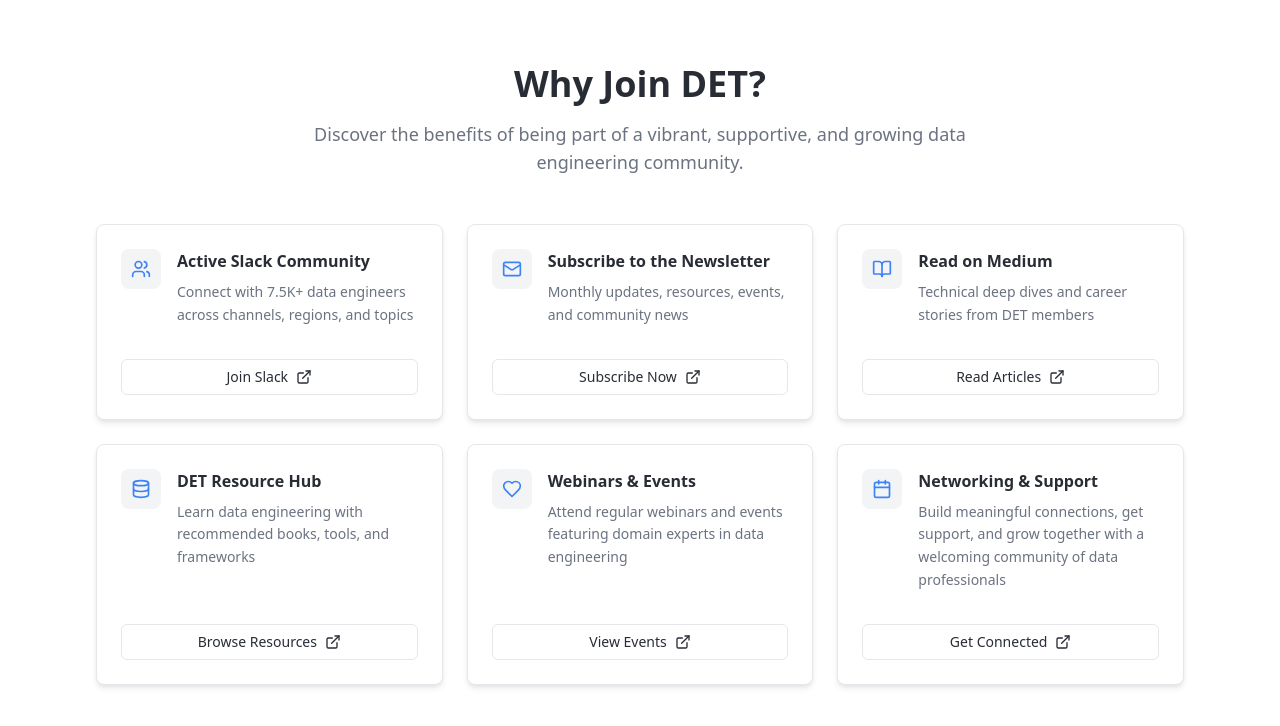
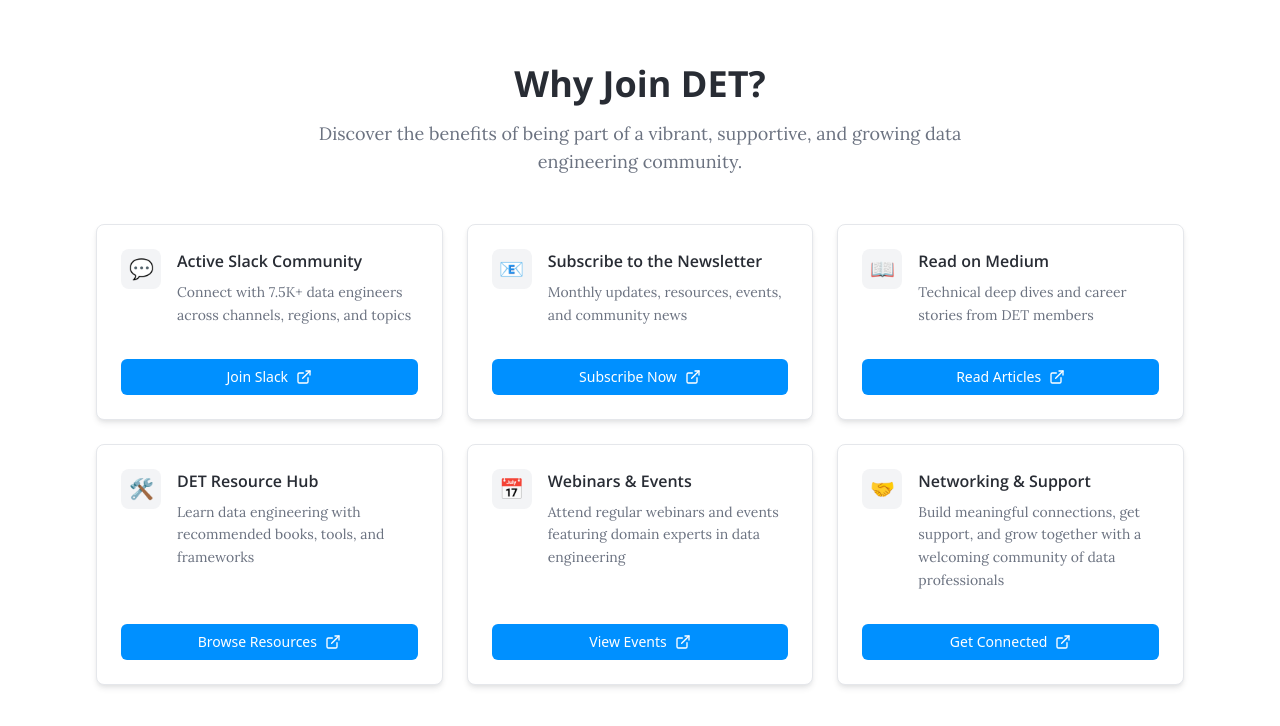
Before and after one commit to zhenniwu/det-why-join-tile-redesign, a React (Vite) app: page / in a window 1280 px wide. Shown: the top 726 px of the page. Built offline with nearby package versions, Linux system fonts and the light colour scheme.

Commit message:
Refactor DET Join Section styling
Update fonts, icons, and button styles to match the original website's design.

```diff
--- a/index.html
+++ b/index.html
@@ -6,6 +6,9 @@
     <title>det-engage-ways</title>
     <meta name="description" content="Lovable Generated Project" />
     <meta name="author" content="Lovable" />
+    <link rel="preconnect" href="https://fonts.googleapis.com">
+    <link rel="preconnect" href="https://fonts.gstatic.com" crossorigin>
+    <link href="https://fonts.googleapis.com/css2?family=Open+Sans:wght@400;600;700&family=Lora:wght@400;500&display=swap" rel="stylesheet">
 
     <meta property="og:title" content="det-engage-ways" />
     <meta property="og:description" content="Lovable Generated Project" />
--- a/src/components/DETJoinSection.tsx
+++ b/src/components/DETJoinSection.tsx
@@ -1,47 +1,47 @@
 import { Button } from "@/components/ui/button";
-import { ExternalLink, Users, Mail, BookOpen, Database, Heart, Calendar } from "lucide-react";
+import { ExternalLink } from "lucide-react";
 
 const DETJoinSection = () => {
   const tiles = [
     {
       title: "Active Slack Community",
       description: "Connect with 7.5K+ data engineers across channels, regions, and topics",
-      icon: Users,
+      emoji: "💬",
       href: "#slack",
       cta: "Join Slack",
     },
     {
       title: "Subscribe to the Newsletter",
       description: "Monthly updates, resources, events, and community news",
-      icon: Mail,
+      emoji: "📧",
       href: "#newsletter",
       cta: "Subscribe Now",
     },
     {
       title: "Read on Medium",
       description: "Technical deep dives and career stories from DET members",
-      icon: BookOpen,
+      emoji: "📖",
       href: "#medium",
       cta: "Read Articles",
     },
     {
       title: "DET Resource Hub",
       description: "Learn data engineering with recommended books, tools, and frameworks",
-      icon: Database,
+      emoji: "🛠️",
       href: "#resources",
       cta: "Browse Resources",
     },
     {
       title: "Webinars & Events",
       description: "Attend regular webinars and events featuring domain experts in data engineering",
-      icon: Heart,
+      emoji: "📅",
       href: "#events",
       cta: "View Events",
     },
     {
       title: "Networking & Support",
       description: "Build meaningful connections, get support, and grow together with a welcoming community of data professionals",
-      icon: Calendar,
+      emoji: "🤝",
       href: "#networking",
       cta: "Get Connected",
     },
@@ -51,10 +51,10 @@ const DETJoinSection = () => {
     <section className="py-16 px-4 sm:px-6 lg:px-8 max-w-6xl mx-auto">
       {/* Header */}
       <div className="text-center mb-12">
-        <h2 className="text-3xl sm:text-4xl font-bold text-foreground mb-4">
+        <h2 className="text-3xl sm:text-4xl font-bold font-opensans text-foreground mb-4">
           Why Join DET?
         </h2>
-        <p className="text-lg text-muted-foreground max-w-2xl mx-auto">
+        <p className="text-lg font-lora text-muted-foreground max-w-2xl mx-auto">
           Discover the benefits of being part of a vibrant, supportive, and growing data engineering community.
         </p>
       </div>
@@ -62,7 +62,6 @@ const DETJoinSection = () => {
       {/* Tiles Grid */}
       <div className="grid grid-cols-1 md:grid-cols-2 lg:grid-cols-3 gap-6">
         {tiles.map((tile, index) => {
-          const Icon = tile.icon;
           return (
             <div
               key={index}
@@ -71,13 +70,13 @@ const DETJoinSection = () => {
               <div className="flex flex-col h-full">
                 <div className="flex items-start gap-4 mb-4">
                   <div className="flex-shrink-0 w-10 h-10 bg-secondary rounded-lg flex items-center justify-center group-hover:bg-primary/10 transition-colors duration-200">
-                    <Icon className="w-5 h-5 text-primary" />
+                    <span className="text-xl">{tile.emoji}</span>
                   </div>
                   <div className="flex-1">
-                    <h3 className="font-semibold text-foreground mb-2 group-hover:text-primary transition-colors duration-200">
+                    <h3 className="font-opensans font-semibold text-foreground mb-2 group-hover:text-primary transition-colors duration-200">
                       {tile.title}
                     </h3>
-                    <p className="text-sm text-muted-foreground leading-relaxed">
+                    <p className="text-sm font-lora text-muted-foreground leading-relaxed">
                       {tile.description}
                     </p>
                   </div>
@@ -85,9 +84,9 @@ const DETJoinSection = () => {
 
                 <div className="mt-auto pt-4">
                   <Button
-                    variant="outline"
+                    variant="primary"
                     size="sm"
-                    className="w-full group-hover:border-primary group-hover:text-primary transition-all duration-200"
+                    className="w-full"
                     asChild
                   >
                     <a href={tile.href} className="flex items-center justify-center gap-2">
--- a/src/components/ui/button.tsx
+++ b/src/components/ui/button.tsx
@@ -10,6 +10,7 @@ const buttonVariants = cva(
     variants: {
       variant: {
         default: "bg-primary text-primary-foreground hover:bg-primary/90",
+        primary: "bg-primary text-primary-foreground hover:bg-[hsl(var(--primary-hover))]",
         destructive:
           "bg-destructive text-destructive-foreground hover:bg-destructive/90",
         outline:
--- a/src/index.css
+++ b/src/index.css
@@ -18,9 +18,10 @@ All colors MUST be HSL.
     --popover: 0 0% 100%;
     --popover-foreground: 220 13% 18%;
 
-    /* Clean blues for primary actions */
-    --primary: 217 91% 60%;
+    /* DET brand blue for primary actions */
+    --primary: 206 100% 50%;
     --primary-foreground: 0 0% 100%;
+    --primary-hover: 188 100% 31%;
 
     /* Subtle grays for secondary elements */
     --secondary: 220 14% 96%;
@@ -77,8 +78,9 @@ All colors MUST be HSL.
     --popover: 222.2 84% 4.9%;
     --popover-foreground: 210 40% 98%;
 
-    --primary: 210 40% 98%;
-    --primary-foreground: 222.2 47.4% 11.2%;
+    --primary: 206 100% 50%;
+    --primary-foreground: 0 0% 100%;
+    --primary-hover: 188 100% 31%;
 
     --secondary: 217.2 32.6% 17.5%;
     --secondary-foreground: 210 40% 98%;
--- a/tailwind.config.ts
+++ b/tailwind.config.ts
@@ -18,6 +18,10 @@ export default {
 			}
 		},
 		extend: {
+			fontFamily: {
+				opensans: ["Open Sans", "sans-serif"],
+				lora: ["Lora", "serif"],
+			},
 			colors: {
 				border: 'hsl(var(--border))',
 				input: 'hsl(var(--input))',
```
